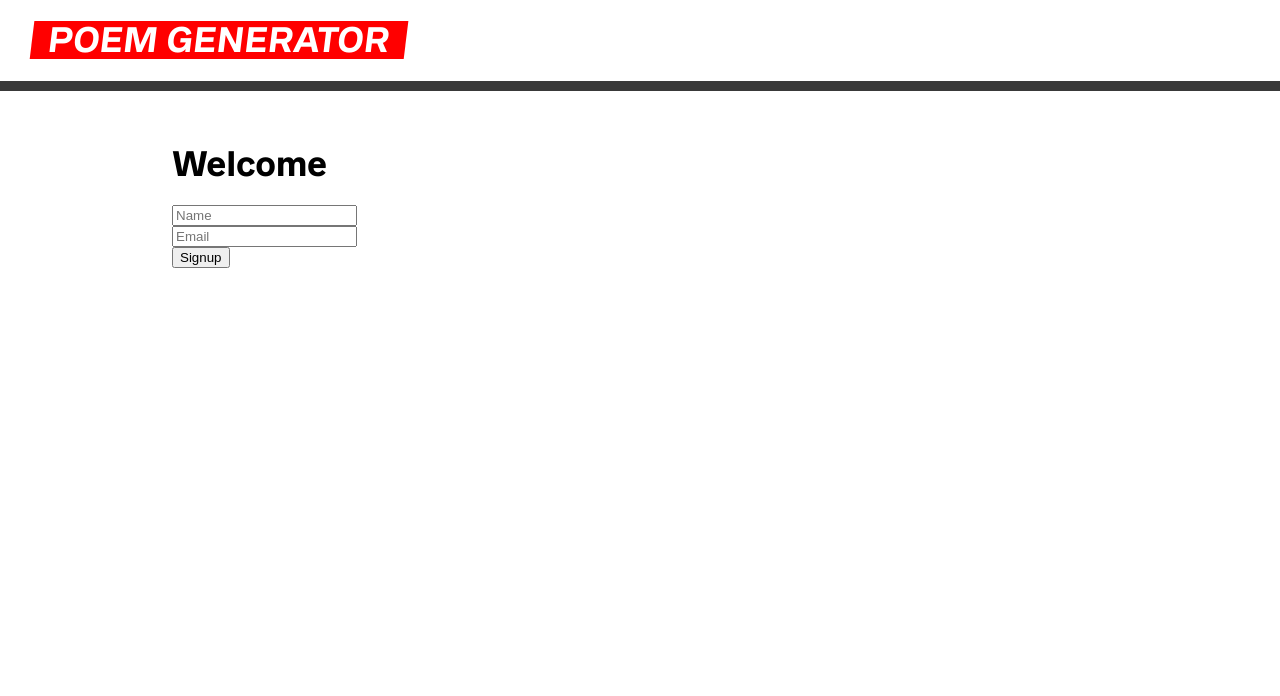
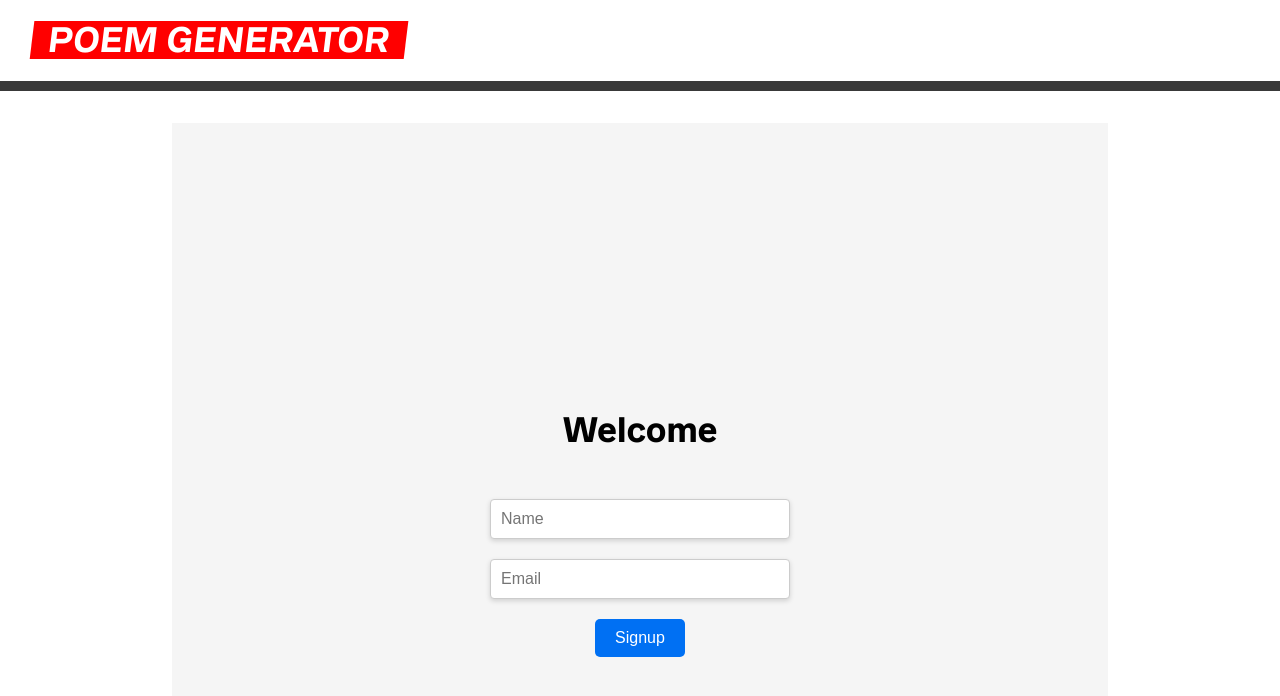
Before and after one commit to ishanm/potential-poetry-fe, a Next.js app: page /auth in a window 1280 px wide. Shown: the top 696 px of the page. Built offline with nearby package versions, Linux system fonts and the light colour scheme.

Commit message:
Pretty up

```diff
--- a/pages/auth.js
+++ b/pages/auth.js
@@ -20,13 +20,15 @@ export default function SignupPage() {
   const handleButtonClick = async () => {
     setIsLoading(true);
     try {
-      // TODO: take from environment variable
-      const response = await axios.post('http://localhost:3000/users', {
-        name,
-        email,
-      });
-      const authToken = response.data.token;
-      cookie.set('authToken', authToken);
+      const response = await axios.post(
+        `${process.env.NEXT_PUBLIC_API_HOST}/users`,
+        {
+          name,
+          email,
+        }
+      );
+      const userId = response.data.id;
+      cookie.set('userId', userId);
       router.push('/poems');
     } catch (error) {
       console.error(error);
@@ -36,28 +38,67 @@ export default function SignupPage() {
   };
 
   return (
-    <div>
-      <h1>Welcome</h1>
-      <div>
+    <div
+      style={{
+        display: 'flex',
+        flexDirection: 'column',
+        alignItems: 'center',
+        justifyContent: 'center',
+        minHeight: '100vh',
+        backgroundColor: '#f5f5f5',
+      }}
+    >
+      <h1 style={{ marginBottom: '50px', fontSize: '2em', fontWeight: 'bold' }}>
+        Welcome
+      </h1>
+      <div style={{ marginBottom: '20px', width: '300px' }}>
         <input
           type="text"
           value={name}
           onChange={handleNameChange}
           disabled={isLoading}
           placeholder="Name"
+          style={{
+            width: '100%',
+            padding: '10px',
+            fontSize: '1em',
+            border: '1px solid #ccc',
+            borderRadius: '4px',
+            boxShadow: '0 2px 5px rgba(0, 0, 0, 0.15)',
+          }}
         />
       </div>
-      <div>
+      <div style={{ marginBottom: '20px', width: '300px' }}>
         <input
           type="email"
           value={email}
           onChange={handleEmailChange}
           disabled={isLoading}
           placeholder="Email"
+          style={{
+            width: '100%',
+            padding: '10px',
+            fontSize: '1em',
+            border: '1px solid #ccc',
+            borderRadius: '4px',
+            boxShadow: '0 2px 5px rgba(0, 0, 0, 0.15)',
+          }}
         />
       </div>
       <div>
-        <button onClick={handleButtonClick} disabled={isLoading}>
+        <button
+          onClick={handleButtonClick}
+          disabled={isLoading}
+          style={{
+            padding: '10px 20px',
+            fontSize: '1em',
+            backgroundColor: '#0070f3',
+            color: 'white',
+            border: 'none',
+            borderRadius: '5px',
+            cursor: 'pointer',
+          }}
+        >
           Signup
         </button>
       </div>
```
Also changed, not shown: pages/poems.js (+89 -14 lines), pages/published.js (+31 -8 lines).
